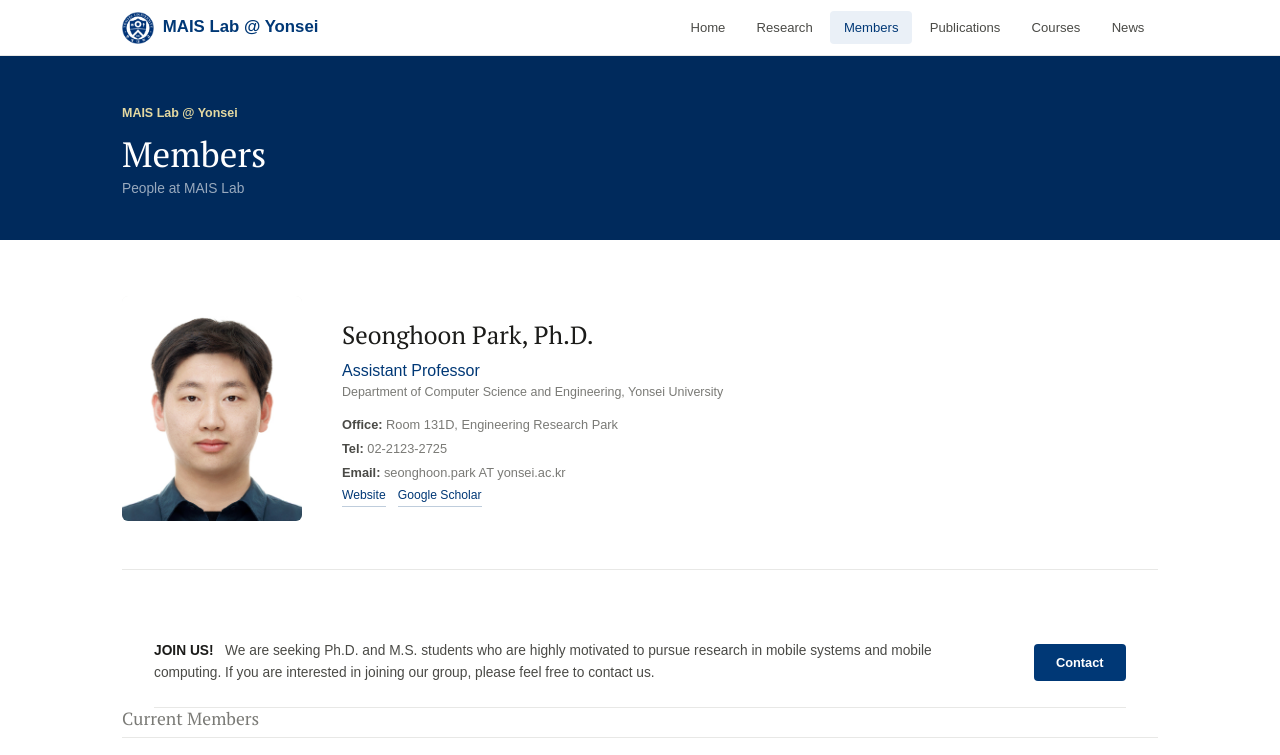
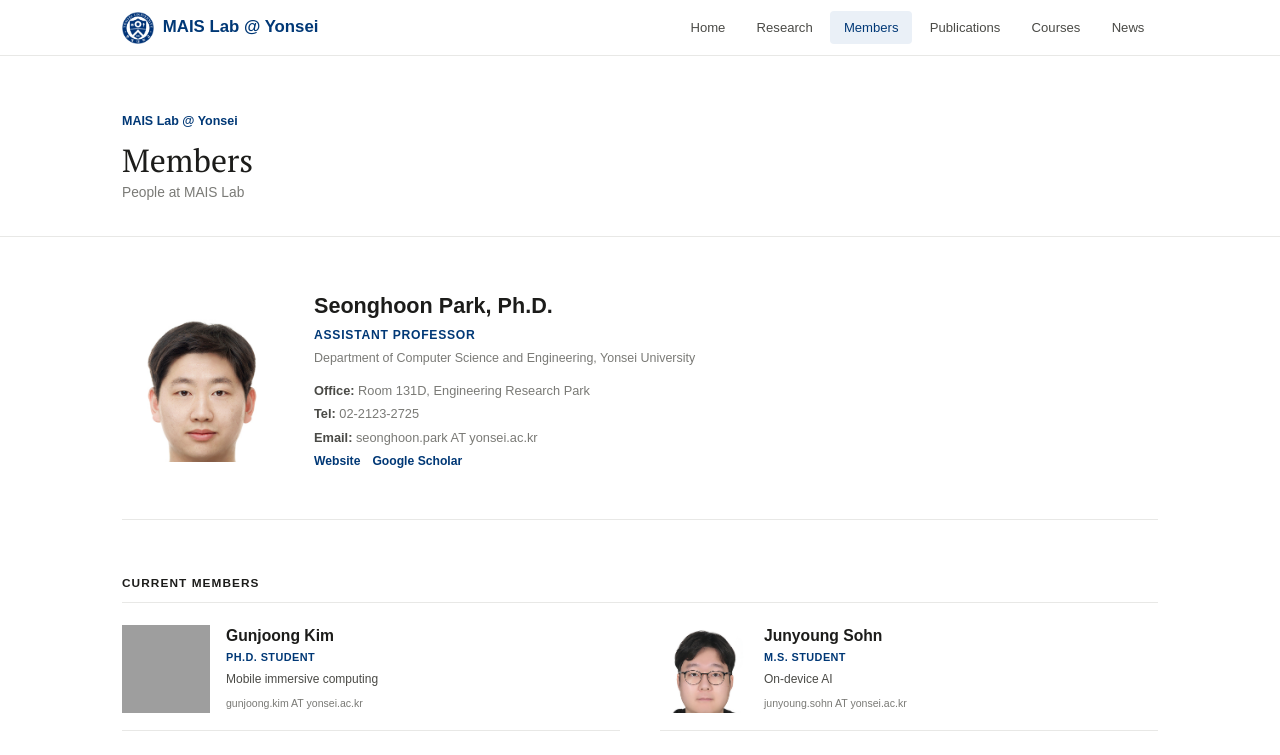
Before and after one commit to MAIS-Lab/mais-lab.github.io, a Jekyll site: the page built from _pages/members.md, in a window 1280 px wide and 1400 px high, cut to the strip 0-755 px from the top of the window. Built offline with Jekyll 4.4.1, drawn with Linux system fonts in a browser that asks for light colours; some web fonts are replaced; grey boxes are pictures that could not be loaded.

Commit message:
update ui

```diff
--- a/_pages/members.md
+++ b/_pages/members.md
@@ -28,15 +29,6 @@ permalink: /members/
     </div>
   </div>
 
-  <section class="join-sec">
-    <div class="wrap">
-      <div class="join-strip">
-        <div><strong>JOIN US!</strong>&nbsp;&nbsp; We are seeking Ph.D. and M.S. students who are highly motivated to pursue research in mobile systems and mobile computing. If you are interested in joining our group, please feel free to contact us.</div>
-        <a href="mailto:mais.yonsei@gmail.com" class="btn btn-g">Contact</a>
-      </div>
-    </div>
-  </section>
-
   {% for group in site.data.members.groups %}
   <div class="grp">
     <h2 class="grp-title">{{ group.title }}{% if group.number %}<span class="grp-n">{{ group.number }}</span>{% endif %}</h2>
--- a/assets/css/_sass/custom.scss
+++ b/assets/css/_sass/custom.scss
@@ -127,30 +127,33 @@ a.research-cite:hover { text-decoration: underline; }
 
 /* Members */
 .mem-body { padding: 0; }
-.photo-slot { display: block; overflow: hidden; background: var(--light); border-radius: 6px; }
+.photo-slot { display: block; overflow: hidden; background: var(--light); }
 .photo-slot img { width: 100%; height: 100%; display: block; object-fit: cover; object-position: top center; }
-.pi-block { display: grid; grid-template-columns: 180px 1fr; gap: 2.5rem; align-items: start; margin-bottom: 3rem; padding-bottom: 3rem; border-bottom: 1px solid var(--line); }
-.pi-photo-slot { width: 180px; aspect-ratio: 4/5; }
-.pi-name { margin: 1.5rem 0 0.5rem; color: var(--ink); font: 400 1.55rem/1.2 "PT Serif", serif; }
-.pi-role { color: var(--color1); font-size: 1rem; }
+.pi-block { display: grid; grid-template-columns: 160px 1fr; gap: 2rem; align-items: center; margin-bottom: 3.5rem; padding-bottom: 3rem; border-bottom: 1px solid var(--line); }
+.pi-photo-slot { width: 160px; aspect-ratio: 1; }
+.pi-name { margin: 0 0 .35rem; color: var(--ink); font-size: 1.35rem; font-weight: 650; line-height: 1.25; }
+.pi-role { margin-bottom: .2rem; color: var(--color1); font-size: .76rem; font-weight: 700; letter-spacing: .06em; text-transform: uppercase; }
 .pi-dept { margin-bottom: .75rem; color: var(--ink-3); font-size: .78rem; }
 .pi-meta { display: flex; flex-wrap: wrap; gap: .5rem 1.5rem; margin-bottom: .2rem;}
 .pi-meta span { color: var(--ink-3); font-size: .8rem; }
 .pi-meta strong { color: var(--ink-2); }
 .pi-bio { max-width: 680px; margin-bottom: 1rem; color: var(--ink-2); font-size: .86rem; line-height: 1.8; }
 .pi-links { display: flex; gap: .75rem; }
-.pi-link { color: var(--color1); border-bottom: 1px solid rgba(0,56,118,.25); font-size: .76rem; font-weight: 500; text-decoration: none; }
+.pi-link { color: var(--color1); font-size: .76rem; font-weight: 600; text-decoration: none; }
+.pi-link:hover { text-decoration: underline; }
 .grp { margin-bottom: 3rem; }
-.grp-title { margin: 0 0 1.25rem; padding-bottom: .5rem; display: flex; align-items: center; gap: .75rem; color: var(--ink-3); border-bottom: 1px solid var(--line); font: 400 1.1rem/1.2 "PT Serif", serif; }
+.grp-title { margin: 0 0 .25rem; padding-bottom: .75rem; display: flex; align-items: center; gap: .75rem; color: var(--ink); border-bottom: 1px solid var(--line); font-size: .74rem; font-weight: 700; letter-spacing: .09em; line-height: 1.2; text-transform: uppercase; }
 .grp-n { color: var(--grey); font: 400 .7rem/1 "Google Sans Flex", sans-serif; }
-.mem-grid { display: grid; grid-template-columns: repeat(4, minmax(0, 210px)); justify-content: start; gap: 3rem; }
-.mem-card { overflow: hidden; border: 1px solid var(--line); border-radius: 8px; }
-.mem-photo-slot { width: 100%; aspect-ratio: 4/5; border-radius: 0; }
-.mem-info { padding: .65rem .75rem .8rem; }
-.mem-name { margin: 0 0 .15rem; color: var(--ink); font: 400 1.1rem/1.2 "PT Serif", serif; }
-.mem-info .mem-role { margin: 0 0 .2rem; color: var(--ink-3); font-size: .78rem; font-style: italic; font-weight: 400; }
-.mem-focus { color: var(--ink-2); font-size: .78rem; }
-.mem-email { display: block; margin-top: .35rem; color: var(--ink-3); font-size: .67rem; word-break: break-all; }
+.mem-grid { display: grid; grid-template-columns: repeat(2, minmax(0, 1fr)); column-gap: 2.5rem; }
+.mem-card { min-width: 0; display: grid; grid-template-columns: 88px 1fr; gap: 1rem; align-items: center; padding: 1.1rem 0; border-bottom: 1px solid var(--line); }
+.mem-photo-slot { width: 88px; aspect-ratio: 1; }
+.mem-info { min-width: 0; padding: 0; }
+.mem-name { margin: 0 0 .25rem; color: var(--ink); font-size: .98rem; font-weight: 650; line-height: 1.25; }
+.mem-name a { text-decoration: none; }
+.mem-name a:hover { color: var(--color1); text-decoration: underline; }
+.mem-info .mem-role { margin: 0 0 .2rem; color: var(--color1); font-size: .68rem; font-style: normal; font-weight: 700; letter-spacing: .04em; text-transform: uppercase; }
+.mem-focus { color: var(--ink-2); font-size: .75rem; }
+.mem-email { display: block; margin-top: .35rem; color: var(--ink-3); font-size: .66rem; word-break: break-all; }
 .member-placeholder .photo-slot { display: grid; place-items: center; color: var(--grey); font: 400 .68rem/1 "Google Sans Flex", sans-serif; }
 
 /* Publications */
@@ -159,25 +162,27 @@ a.research-cite:hover { text-decoration: underline; }
 .fbtn { padding: .35rem .85rem; color: var(--ink-2); background: #fff; border: 1px solid var(--line); border-radius: 4px; font-size: .76rem; font-weight: 500; cursor: pointer; }
 .fbtn:hover { color: var(--color1); border-color: var(--color1); }
 .fbtn.active { color: #fff; background: var(--color1); border-color: var(--color1); }
-.pub-year-grp { margin-bottom: 2.5rem; }
-.pub-year-lbl { margin: 0 0 1rem; color: var(--grey); font: 400 1.5rem/1.2 "PT Serif", serif; }
-.pub-item { display: grid; grid-template-columns: 200px 1fr; gap: 1.5rem; align-items: start; padding: 1.5rem 0; border-bottom: 1px solid var(--line); }
-.pub-item:first-child { border-top: 1px solid var(--line); }
-.pub-thumb-slot { position: relative; width: 200px; aspect-ratio: 16/9; overflow: hidden; background: #ffffff; border-radius: 5px; }
+.pub-filters { gap: 1.25rem; margin-bottom: 2.5rem; border-bottom: 1px solid var(--line); }
+.pub-filters .fbtn { margin-bottom: -1px; padding: .4rem 0 .65rem; color: var(--ink-3); background: transparent; border: 0; border-bottom: 1px solid transparent; border-radius: 0; font-size: .74rem; }
+.pub-filters .fbtn:hover { color: var(--ink); border-color: var(--ink-3); }
+.pub-filters .fbtn.active { color: var(--color1); background: transparent; border-color: var(--color1); }
+.pub-year-grp { margin-bottom: 3rem; }
+.pub-year-lbl { margin: 0 0 .25rem; padding-bottom: .75rem; color: var(--ink); border-bottom: 1px solid var(--line); font-size: 1.15rem; font-weight: 700; line-height: 1.2; }
+.pub-item { display: grid; grid-template-columns: 180px 1fr; gap: 1.75rem; align-items: center; padding: 1.5rem 0; border-bottom: 1px solid var(--line); }
+.pub-thumb-slot { position: relative; width: 180px; aspect-ratio: 16/9; overflow: hidden; background: #fff; border: 1px solid var(--line); }
 .pub-thumb-slot img { position: absolute; inset: 0; width: 100%; height: 100%; display: block; object-fit: contain; }
 .pub-thumb-slot .pub-default-logo { padding: .65rem; object-fit: contain; }
 .pub-copy { min-width: 0; }
-.pub-title { margin: 0 0 .3rem; color: var(--ink); font: 600 .93rem/1.45 "Google Sans Flex", sans-serif; }
-.pub-authors { margin-bottom: .25rem; color: var(--ink-3); font-size: .8rem; }
-.pub-venue { display: flex; flex-direction: column; gap: .3rem; margin-bottom: .5rem; color: var(--ink-2); font-size: .8rem; }
-.pub-venue-row { display: flex; align-items: baseline; gap: .55rem; flex-wrap: wrap; }
-.pub-abbr { flex: 0 0 auto; min-width: 72px; padding: .2rem .45rem; color: var(--color1); background: var(--color1-background); border-radius: 3px; font-size: .68rem; font-weight: 700; text-align: center; }
-.pub-abbr-journal { color: #454545; background: #e8e8e8; }
+.pub-title { margin: 0 0 .3rem; color: var(--ink); font-size: .93rem; font-weight: 650; line-height: 1.45; }
+.pub-authors { margin-bottom: .25rem; color: var(--ink-2); font-size: .8rem; }
+.pub-venue { display: flex; flex-direction: column; gap: .1rem; margin-bottom: .35rem; color: var(--ink-3); font-size: .8rem; }
+.pub-venue-row { display: block; }
 .pub-venue-text { font-style: italic; }
-.pub-tags { display: flex; align-items: center; flex-wrap: wrap; gap: .45rem; margin-bottom: .5rem; }
+.pub-notes { margin-bottom: .3rem; }
+.pub-note { color: var(--color2); font-size: .73rem; font-weight: 650; }
 .pub-links { display: flex; align-items: center; flex-wrap: wrap; gap: .65rem; }
-.pub-lnk { color: var(--color1); border-bottom: 1px solid rgba(0,56,118,.25); font-size: .73rem; font-weight: 500; text-decoration: none; }
-.pub-tag { padding: .14rem .45rem; color: var(--color2); background: var(--color2-background); border-radius: 3px; font-size: .68rem; font-weight: 700; text-align: center; }
+.pub-lnk { color: var(--color1); font-size: .73rem; font-weight: 600; text-decoration: none; }
+.pub-lnk:hover { text-decoration: underline; }
 
 /* News */
 .news-page-body { max-width: 900px; padding: 0; }
@@ -203,7 +208,7 @@ a.research-cite:hover { text-decoration: underline; }
 
 @media (max-width: 900px) {
   .highlight-grid { grid-template-columns: repeat(2, minmax(0, 1fr)); }
-  .mem-grid { grid-template-columns: repeat(3, minmax(0, 1fr)); gap: 1.5rem; }
+  .mem-grid { grid-template-columns: repeat(2, minmax(0, 1fr)); column-gap: 1.5rem; }
   .pub-item { grid-template-columns: 140px 1fr; gap: 1rem; }
   .pub-thumb-slot { width: 140px; }
 }
@@ -237,17 +242,19 @@ a.research-cite:hover { text-decoration: underline; }
   .research-prose-title { font-size: 1.15rem; }
   .research-prose { font-size: .84rem; line-height: 1.8; }
   .mem-body, .pub-body { padding: 0; }
-  .pi-block { grid-template-columns: 1fr; gap: 1rem; margin-bottom: 2.5rem; padding-bottom: 2.5rem; }
-  .pi-photo-slot { width: 50%; }
+  .pi-block { grid-template-columns: 110px 1fr; gap: 1rem; align-items: start; margin-bottom: 2.5rem; padding-bottom: 2.5rem; }
+  .pi-photo-slot { width: 110px; }
   .pi-name { font-size: 1.25rem; }
   .pi-meta { gap: .3rem .75rem; }
   .pi-meta span { font-size: .73rem; }
   .pi-bio { font-size: .82rem; }
-  .mem-grid { grid-template-columns: repeat(2, minmax(0, 1fr)); gap: 1rem; }
-  .mem-info { padding: .65rem; }
+  .mem-grid { grid-template-columns: 1fr; }
+  .mem-card { grid-template-columns: 76px 1fr; gap: .85rem; padding: .9rem 0; }
+  .mem-photo-slot { width: 76px; }
+  .mem-info { padding: 0; }
   .mem-name { font-size: 1rem; }
-  .pub-item { grid-template-columns: 1fr; gap: .75rem; padding: 1.25rem 0; }
-  .pub-thumb-slot { width: 50%; }
+  .pub-item { grid-template-columns: 100px 1fr; gap: .75rem; padding: 1.1rem 0; }
+  .pub-thumb-slot { width: 100px; }
   .pub-title { font-size: .87rem; }
   .filters { margin-bottom: 1.75rem; }
   .news-filters { gap: 1rem; overflow-x: auto; flex-wrap: nowrap; }
```
Also changed, not shown: other parts of _pages/members.md (+1 -0 lines), _pages/publications.md (+9 -8 lines).
